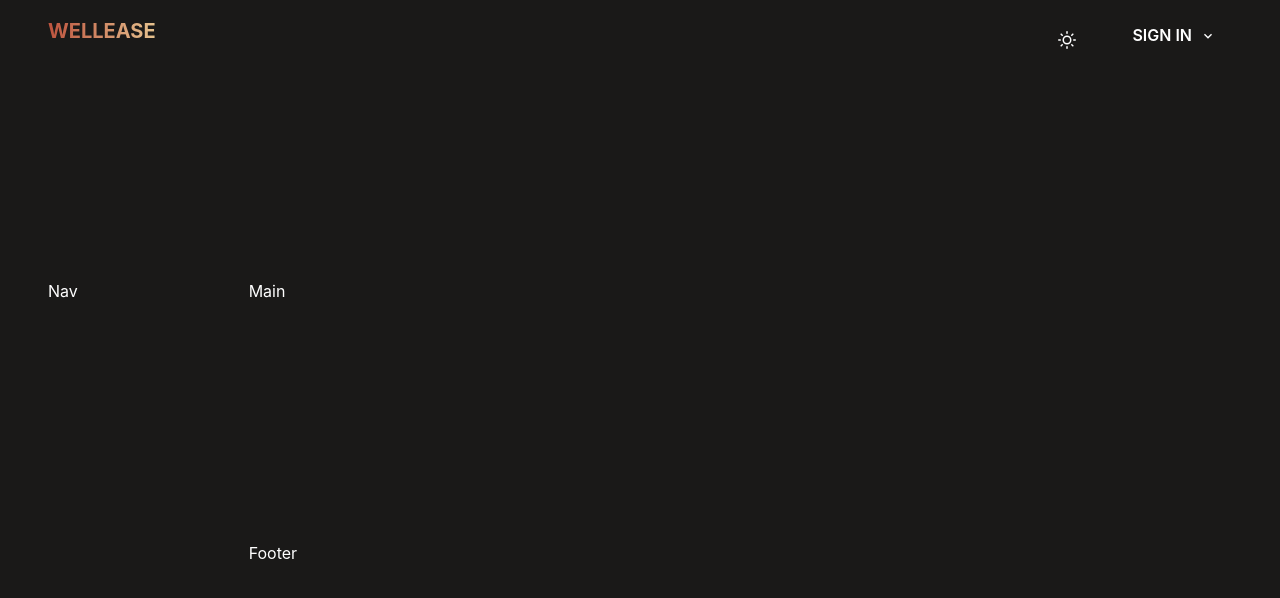
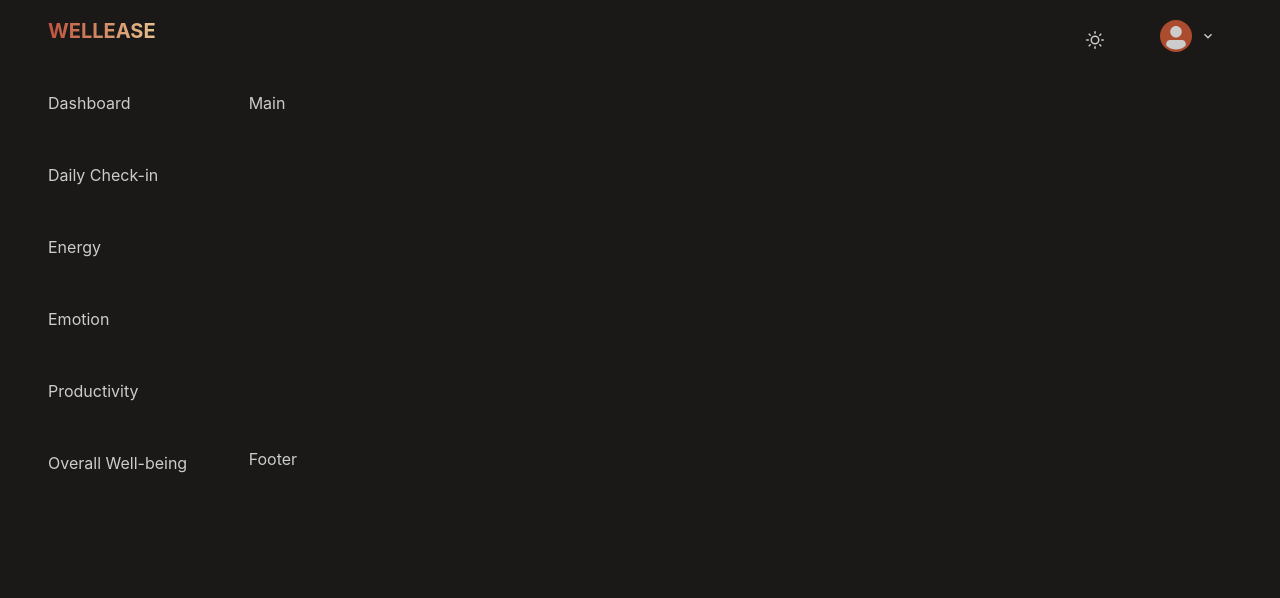
Before and after one commit to memopussle/fourease_dashboard, a React (Create React App) app: page / in a window 1280 px wide. Shown: the top 598 px of the page. Built offline with nearby package versions, Linux system fonts and the light colour scheme.

Commit message:
building side bar

```diff
--- a/src/App.tsx
+++ b/src/App.tsx
@@ -1,8 +1,8 @@
-
 import React from "react";
-import {  ModeContext, useMode} from "./useMode";
-import { ChakraProvider, Grid, GridItem} from "@chakra-ui/react";
-import TopBar from "./scenes/global/TopBar";
+import { ModeContext, useMode } from "./useMode";
+import { ChakraProvider, Grid, GridItem } from "@chakra-ui/react";
+import TopBar from "./scenes/global/bar/TopBar";
+import SideBar from "./scenes/global/bar/SideBar";
 
 const App = () => {
   const { theme, mode, toggleMode } = useMode();
@@ -15,7 +15,7 @@ const App = () => {
           templateAreas={`"header header"
                   "nav main"
                   "nav footer"`}
-          gridTemplateRows={"1fr 1fr 1fr"}
+          gridTemplateRows={"0.2fr 1fr 1fr"}
           gridTemplateColumns={"0.2fr 1fr"}
           gap="1"
           pl="12"
@@ -25,15 +25,9 @@ const App = () => {
           <GridItem area={"header"}>
             <TopBar />
           </GridItem>
-          <GridItem area={"nav"}>
-            Nav
-          </GridItem>
-          <GridItem area={"main"}>
-            Main
-          </GridItem>
-          <GridItem area={"footer"}>
-            Footer
-          </GridItem>
+          <GridItem area={"nav"}><SideBar /></GridItem>
+          <GridItem area={"main"}>Main</GridItem>
+          <GridItem area={"footer"}>Footer</GridItem>
         </Grid>
       </ChakraProvider>
     </ModeContext.Provider>
--- /dev/null
+++ b/src/scenes/global/bar/SideBar.tsx
@@ -0,0 +1,37 @@
+import {
+  Box,Flex
+} from "@chakra-ui/react";
+import React from "react";
+
+const SideBar: React.FC = () => {
+  return (
+    <>
+      <Flex minH="100vh" direction="row">
+          <Box flex={1} display={["none", "block"]}>
+
+          <Box pb={12} style={{ cursor: "pointer" }}>
+            Dashboard
+          </Box>
+          <Box pb={12} style={{ cursor: "pointer" }}>
+            Daily Check-in
+          </Box>
+          <Box pb={12} style={{ cursor: "pointer" }}>
+            Energy
+          </Box>
+          <Box pb={12} style={{ cursor: "pointer" }}>
+            Emotion
+          </Box>
+          <Box pb={12} style={{ cursor: "pointer" }}>
+            Productivity
+          </Box>
+          <Box pb={12} style={{ cursor: "pointer" }}>
+            Overall Well-being
+          </Box>
+        </Box>
+
+      </Flex>
+    </>
+  );
+};
+
+export default SideBar;
--- a/src/scenes/global/TopBar.tsx
+++ b/src/scenes/global/bar/TopBar.tsx
@@ -1,13 +1,23 @@
-import React,{useContext} from "react";
-import { ModeContext } from "../../useMode";
-import { tokens } from "../../useMode";
+import React, { useContext } from "react";
+import { ModeContext } from "../../../useMode";
+import { tokens } from "../../../useMode";
 import { SunIcon, MoonIcon, ChevronDownIcon } from "@chakra-ui/icons";
-import { Button, Flex, Spacer, ButtonGroup,Menu, MenuButton,MenuList,MenuItem, Text} from "@chakra-ui/react";
+import {
+  Button,
+  Flex,
+  Spacer,
+  ButtonGroup,
+  Menu,
+  MenuButton,
+  MenuList,
+  MenuItem,
+  Text,
+  Avatar
+} from "@chakra-ui/react";
 
 const Topbar = () => {
   const { mode, toggleMode } = useContext(ModeContext);
   const colors = tokens(mode);
-  //"linear(to-r, #bd533e, #e7c38f)"
   return (
     <>
       <Flex>
@@ -34,7 +44,7 @@ const Topbar = () => {
               rightIcon={<ChevronDownIcon />}
               variant="transparent"
             >
-              SIGN IN
+              <Avatar bg={colors.orangeAccent[100]} size="sm" />
             </MenuButton>
             <MenuList>
               <MenuItem color={colors.blackAccent[100]}>Create a Copy</MenuItem>
--- a/src/useMode.ts
+++ b/src/useMode.ts
@@ -19,7 +19,8 @@ export const tokens = (mode: string) => ({
           200: "#090707",
         },
         whiteAccent: {
-          100: "#ffffff",
+          200: "#ffffff",
+          100: "#cccccc",
         },
         orangeAccent: {
           100: "#ac4c2e",
@@ -37,6 +38,7 @@ export const tokens = (mode: string) => ({
         },
         whiteAccent: {
           100: "#ffffff",
+          200: "#cccccc",
         },
         orangeAccent: {
           200: "#ac4c2e",
@@ -65,6 +67,9 @@ const themeSettings = (mode: string) => {
               },
               "*": {
                 color: colors.whiteAccent[100],
+              },
+              "*:focus": {
+                color: colors.whiteAccent[200],
               },
             },
           }
```
